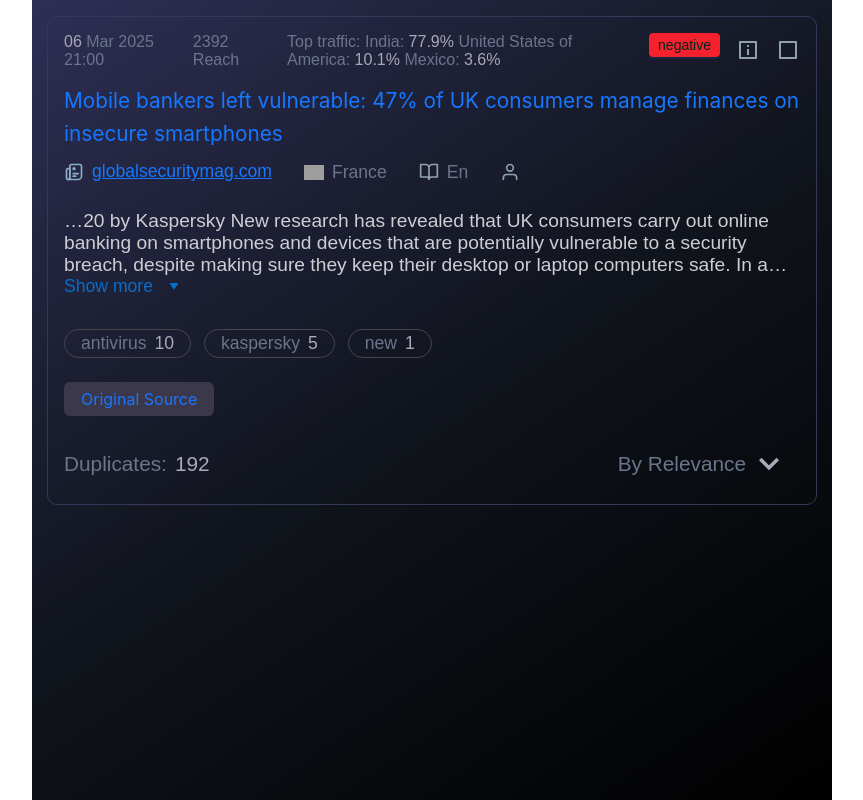
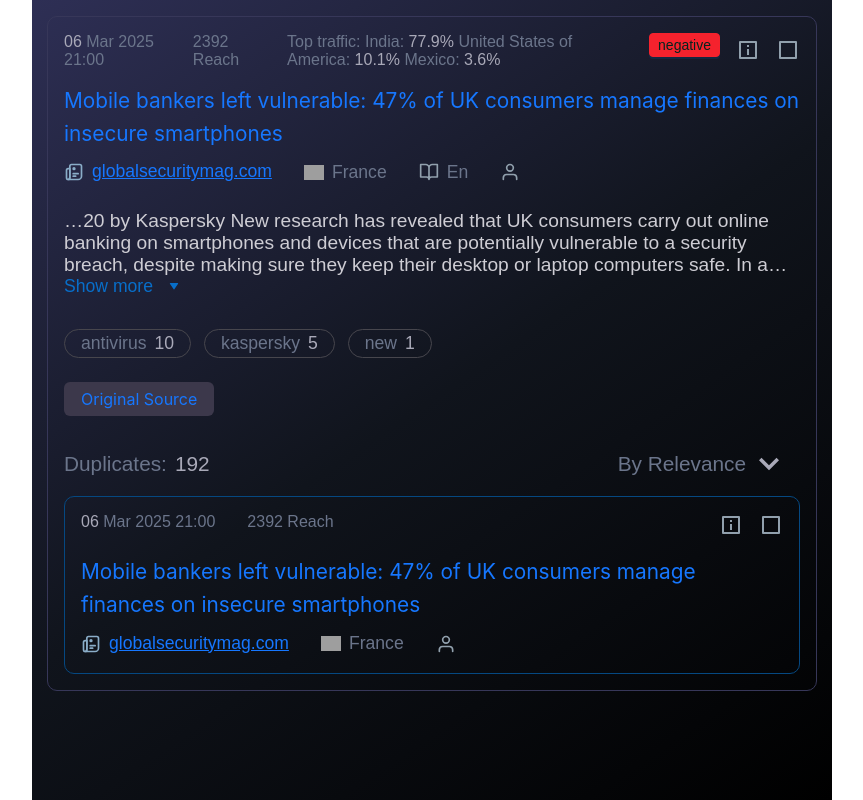
Before and after one commit to 12AnastaSia21/newsblock, a React (Vite) app: page / in a window 1280 px wide. Shown: the whole page, without its empty margins (208-1071 px from the left). Built offline with nearby package versions, Linux system fonts and the light colour scheme; grey boxes are pictures that could not be loaded; a web font is replaced by a local one.

Commit message:
feat: Duplicat news-block

```diff
--- a/src/components/TheNewsBlock.jsx
+++ b/src/components/TheNewsBlock.jsx
@@ -91,9 +91,11 @@ export default function TheNewsBlock({ news }) {
                         <button className='up-info-container__button-select' onClick={toggleIcon}><img src={selected ? checkSquareIcon : squareIcon} alt=''/></button>
                     </div>
                 </div>
+
                 <div className='news-block__headline'>
                     <Link className='news-block__headline-link' href={news.URL} target="_blank">{news.TI}</Link>
                 </div>
+
                 <div className='news-block__news-meta-info'>
                     <div className='news-meta-info__domain news-meta-info__block'>
                         <img className='news-meta-info__domain-favicon news-meta-info__icon' src={news.FAV}/>
@@ -112,6 +114,7 @@ export default function TheNewsBlock({ news }) {
                         <p className='news-meta-info__author-name semi-transparent-text-m'>{news.AU}</p>
                     </div>
                 </div>
+
                 <div className={`news-block__main ${isExpanded ? 'expanded' : ''}`}>
                     <p
                         className="news-block__main-text"
@@ -131,6 +134,7 @@ export default function TheNewsBlock({ news }) {
                         </button>
                     )}
                 </div>
+
                 <div className={`news-block__keywords ${showAllKeywords ? 'keywords--wrapped' : ''}`}
                     ref={keywordsContainerRef}
                 >
@@ -159,11 +163,13 @@ export default function TheNewsBlock({ news }) {
                         </button>
                     )}
                 </div>
+
                 <div className='news-block__button-source'>
                     <Button className='button-source__button' type="primary">
                         <Link className='button-source__link' href={news.URL} target="_blank">Original Source</Link>
                     </Button>
                 </div>
+
                 <div className='news-block__duplicates-and-by-relevance'>
                     <div className='news-block__duplicates'>
                         <span className='duplicates__text semi-transparent-text-l'>Duplicates:</span>
@@ -174,6 +180,51 @@ export default function TheNewsBlock({ news }) {
                         <img className='by-relevance__icon' src={arrowDown}/>
                     </Button>
                 </div>
+
+                <div className='news-block__duplicat'>
+                    <div className='news-block__up-info-container'>
+                        <div className='up-info-container__statistical-info'>
+                            <div className='up-info-container__date-of-publication semi-transparent-text-s'>
+                                <span className='up-info-container__date-of-publication accent-text-s'>
+                                    {new Date(news.DP).toLocaleString('en-GB', { day: '2-digit' })}
+                                </span>{' '}
+                                {new Date(news.DP).toLocaleString('en-GB', {
+                                    month: 'short',
+                                    year: 'numeric',
+                                    hour: '2-digit',
+                                    minute: '2-digit',
+                                    hour12: false,}).replace(',', '')
+                                }
+                            </div>
+                            <div className='up-info-container__reach semi-transparent-text-s'><span className='accent-text'>{news.REACH}</span> Reach</div>
+                        </div>
+                        <div className='up-info-container__statistical-button'>
+                            <button className='up-info-container__button-info'><img src={infoIcon} alt=''/></button>
+                            <button className='up-info-container__button-select' onClick={toggleIcon}><img src={selected ? checkSquareIcon : squareIcon} alt=''/></button>
+                        </div>
+                    </div>
+
+                    <div className='news-block__headline'>
+                        <Link className='news-block__headline-link' href={news.URL} target="_blank">{news.TI}</Link>
+                    </div>
+
+                    <div className='news-block__news-meta-info'>
+                        <div className='news-meta-info__domain news-meta-info__block'>
+                            <img className='news-meta-info__domain-favicon news-meta-info__icon' src={news.FAV}/>
+                            <Link className='news-meta-info__domain-link semi-transparent-text-m'><u>{news.DOM}</u></Link>
+                        </div>
+                        <div className='news-meta-info__country news-meta-info__block'>
+                            <img className='news-meta-info__country-flag news-meta-info__icon' src={`https://flagcdn.com/w40/${news.CNTR_CODE.toLowerCase()}.png`} alt={news.CNTR_CODE}/>
+                            <p className='news-meta-info__country-name semi-transparent-text-m'>{news.CNTR}</p>
+                        </div>
+                        <div className='news-meta-info__author news-meta-info__block'>
+                            <img className='news-meta-info__author-icon news-meta-info__icon' src={userLine}/>
+                            <p className='news-meta-info__author-name semi-transparent-text-m'>{news.AU}</p>
+                        </div>
+                    </div>
+                </div>
+
+
             </div>
         </>
     )
--- a/src/components/TheNewsBlock.sass
+++ b/src/components/TheNewsBlock.sass
@@ -207,7 +207,7 @@
 
 //Стили для блока с дубликатами и сортировкой
 .news-block__duplicates-and-by-relevance
-    padding: 1.5rem 1rem
+    padding: 1.5rem 1rem 0 1rem
     display: flex
     flex-direction: row
     justify-content: space-between
@@ -240,3 +240,14 @@
 
 .by-relevance__icon
     width: 30px
+
+//Стили для блока с дубликатом
+.news-block__duplicat
+    display: flex
+    flex-direction: column
+    justify-content: space-between
+    margin: 1rem
+    padding: 0 0 0.5rem 0
+    border: 1px solid #054881
+    border-radius: 10px
+    background: none
```
